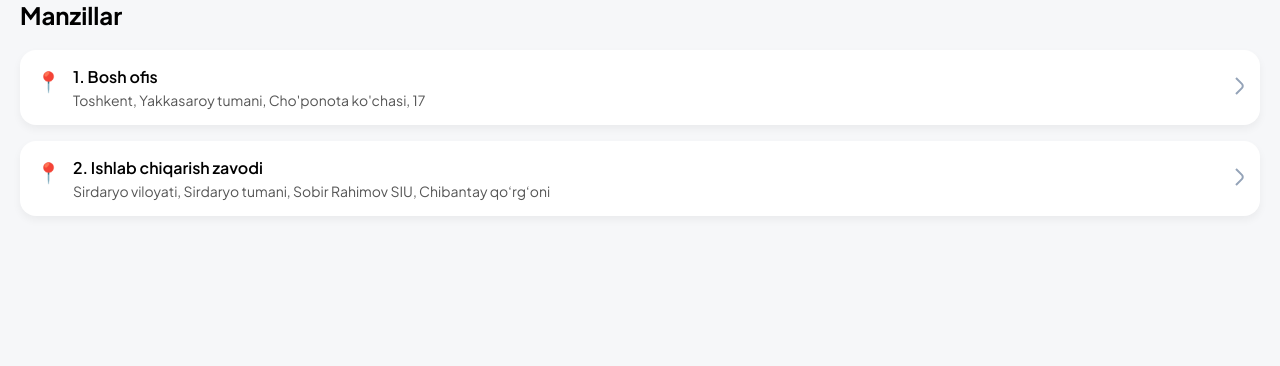
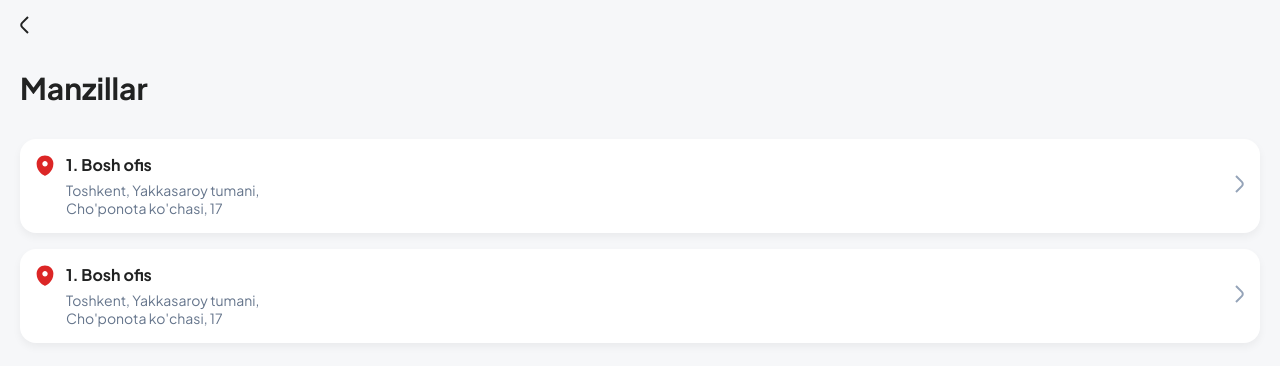
Before and after one commit to IbrokhimShukurullayev/bsgazobetonmabilkasi, a plain HTML site: page location.html in a window 1280 px wide. Drawn offline with Linux system fonts and the light colour scheme.

Commit message:
added to manzillar page

```diff
--- a/location.css
+++ b/location.css
@@ -1,50 +1,48 @@
-.title {
-  font-size: 24px;
+.location__title {
+  color: rgba(33, 34, 34, 1);
   font-weight: 700;
-  margin-bottom: 20px;
+  font-size: 30px;
+  line-height: 38px;
+  letter-spacing: -1.3%;
+  padding: 16px 0;
 }
 
-.card {
+.location__card {
   background-color: white;
   border-radius: 16px;
   padding: 16px;
-  margin-bottom: 16px;
+  margin: 16px 0;
   box-shadow: 0 4px 8px rgba(0, 0, 0, 0.05);
   display: flex;
   align-items: center;
   justify-content: space-between;
 }
 
-.card-content {
+.location__card-content {
   display: flex;
   align-items: flex-start;
   gap: 12px;
   flex: 1;
 }
 
-.icon {
-  color: red;
-  font-size: 20px;
-  margin-top: 2px;
+.location__left__button {
+  padding: 16px 0;
 }
 
-.text {
-  flex: 1;
+.location__list {
+  color: rgba(33, 34, 34, 1);
+  font-weight: 700;
+  font-size: 16px;
+  line-height: 20px;
+  letter-spacing: -0.6%;
 }
 
-.text h3 {
-  margin: 0;
-  font-size: 16px;
-  font-weight: 600;
+.location__list2 {
+  padding-top: 6px;
+  max-width: 247px;
+  color: rgba(100, 116, 139, 1);
+  font-weight: 400;
+  font-size: 14px;
+  line-height: 18px;
+  letter-spacing: -0.5%;
 }
-
-.text p {
-  margin: 4px 0 0;
-  font-size: 14px;
-  color: #555;
-}
-
-.arrow {
-  font-size: 16px;
-  color: #888;
-}
--- a/location.html
+++ b/location.html
@@ -12,15 +12,22 @@
     <link rel="stylesheet" href="./styles.css" />
   </head>
   <body>
-    <div class="container">
-      <div class="title">Manzillar</div>
+    <div class="container location">
+      <button class="location__left__button">
+        <img src="./images/left.svg" alt="left" />
+      </button>
+      <div class="location__title">Manzillar</div>
 
-      <div class="card">
-        <div class="card-content">
-          <div class="icon">📍</div>
-          <div class="text">
-            <h3>1. Bosh ofis</h3>
-            <p>Toshkent, Yakkasaroy tumani, Cho'ponota ko'chasi, 17</p>
+      <div class="location__card">
+        <div class="location__card-content">
+          <div class="location__icon">
+            <img src="./images/location.svg" alt="location" />
+          </div>
+          <div class="location__text">
+            <h3 class="location__list">1. Bosh ofis</h3>
+            <p class="location__list2">
+              Toshkent, Yakkasaroy tumani, Cho'ponota ko'chasi, 17
+            </p>
           </div>
         </div>
         <div class="location__right">
@@ -28,14 +35,15 @@
         </div>
       </div>
 
-      <div class="card">
-        <div class="card-content">
-          <div class="icon">📍</div>
-          <div class="text">
-            <h3>2. Ishlab chiqarish zavodi</h3>
-            <p>
-              Sirdaryo viloyati, Sirdaryo tumani, Sobir Rahimov SIU, Chibantay
-              qo‘rg‘oni
+      <div class="location__card">
+        <div class="location__card-content">
+          <div class="location__icon">
+            <img src="./images/location.svg" alt="location" />
+          </div>
+          <div class="location__text">
+            <h3 class="location__list">1. Bosh ofis</h3>
+            <p class="location__list2">
+              Toshkent, Yakkasaroy tumani, Cho'ponota ko'chasi, 17
             </p>
           </div>
         </div>
--- a/profile.css
+++ b/profile.css
@@ -1,6 +1,11 @@
 .profile {
   padding: 0 0 100px 0;
 }
+
+.container {
+  padding: 0 !important;
+}
+
 .user-info {
   margin-bottom: 24px;
   padding: 25px 20px;
--- a/styles.css
+++ b/styles.css
@@ -28,4 +28,7 @@ a {
 
 button {
   outline: none;
+  cursor: pointer;
+  background-color: transparent;
+  border: none;
 }
```
Also changed, not shown: home.css (+14 -1 lines), orders.css (+7 -0 lines), profile.html (+2 -0 lines), images/location.svg (added).
